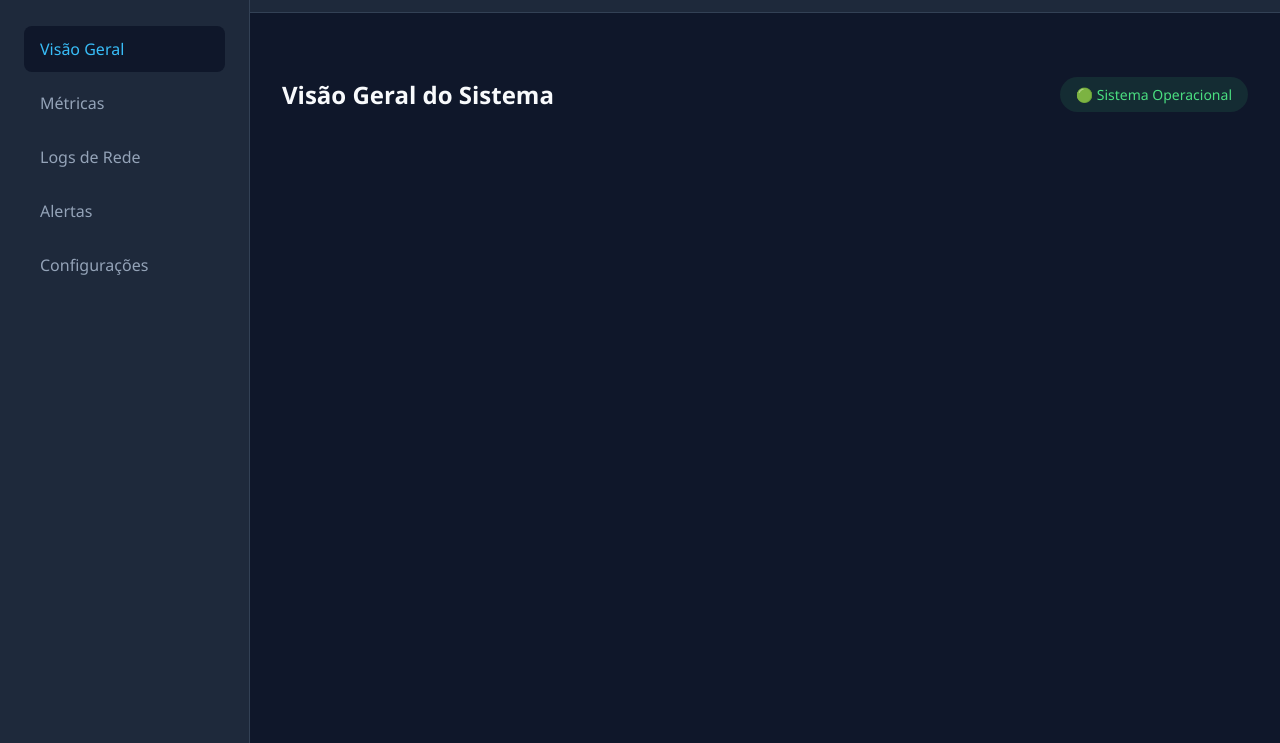
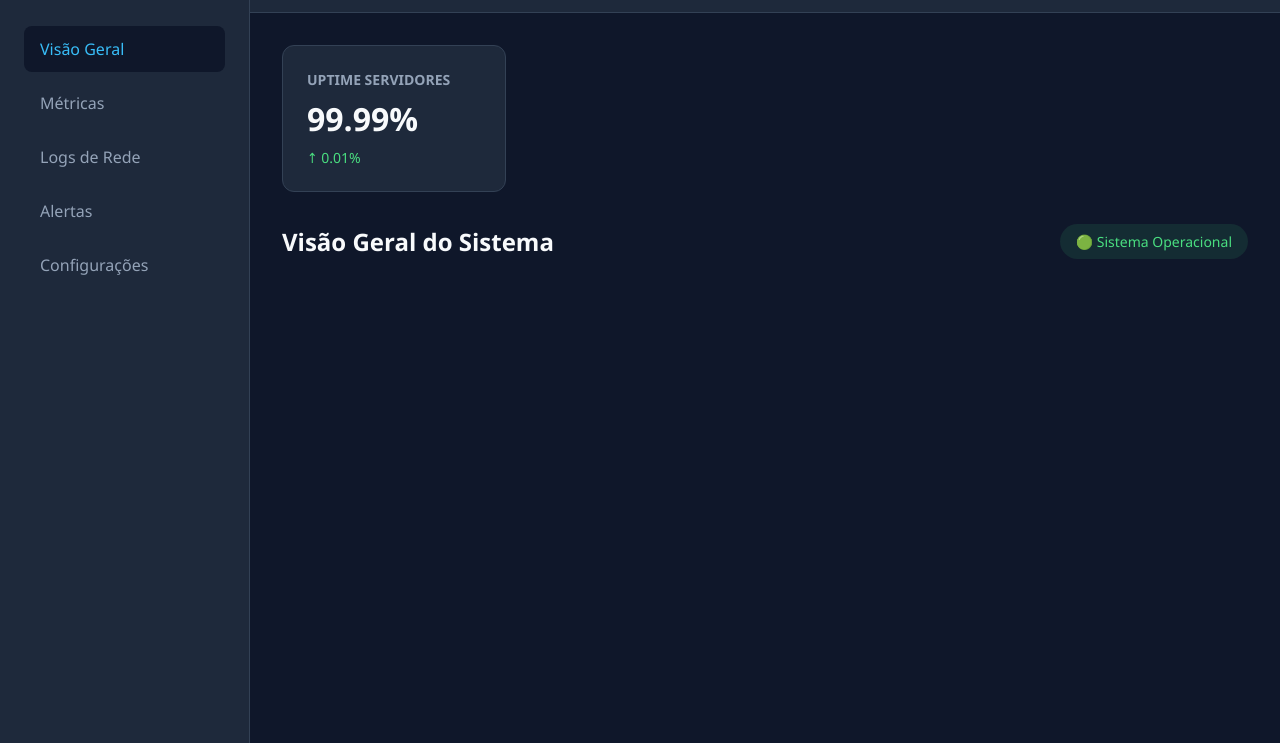
Before and after one commit to felipereis13/aponti-gitFlow, a website: page index.html in a window 1280 px wide. Shown: the part 57-800 px from the top of the page. Drawn offline with Linux system fonts and the light colour scheme.

Commit message:
Adiciona o primeiro card de métrica.

```diff
--- a/index.html
+++ b/index.html
@@ -36,7 +36,11 @@
 
       <main class="content-area">
         <div class="kpi-grid">
-
+          <div class="kpi-card">
+            <h3>Uptime Servidores</h3>
+            <div class="value">99.99%</div>
+            <div class="trend positive">↑ 0.01%</div>
+          </div>
         </div>
         <div class="dashboard-header">
           <h2>Visão Geral do Sistema</h2>
--- a/style.css
+++ b/style.css
@@ -124,3 +124,17 @@ padding: 1.5rem;
 border-radius: 12px;
 border: 1px solid var(--border-color);
 }
+.kpi-card h3 {
+color: var(--text-muted);
+font-size: 0.875rem;
+text-transform: uppercase;
+}
+.kpi-card .value {
+font-size: 2rem;
+font-weight: bold;
+margin: 0.5rem 0;
+}
+.trend.positive {
+color: var(--accent-green);
+font-size: 0.875rem;
+}
```
